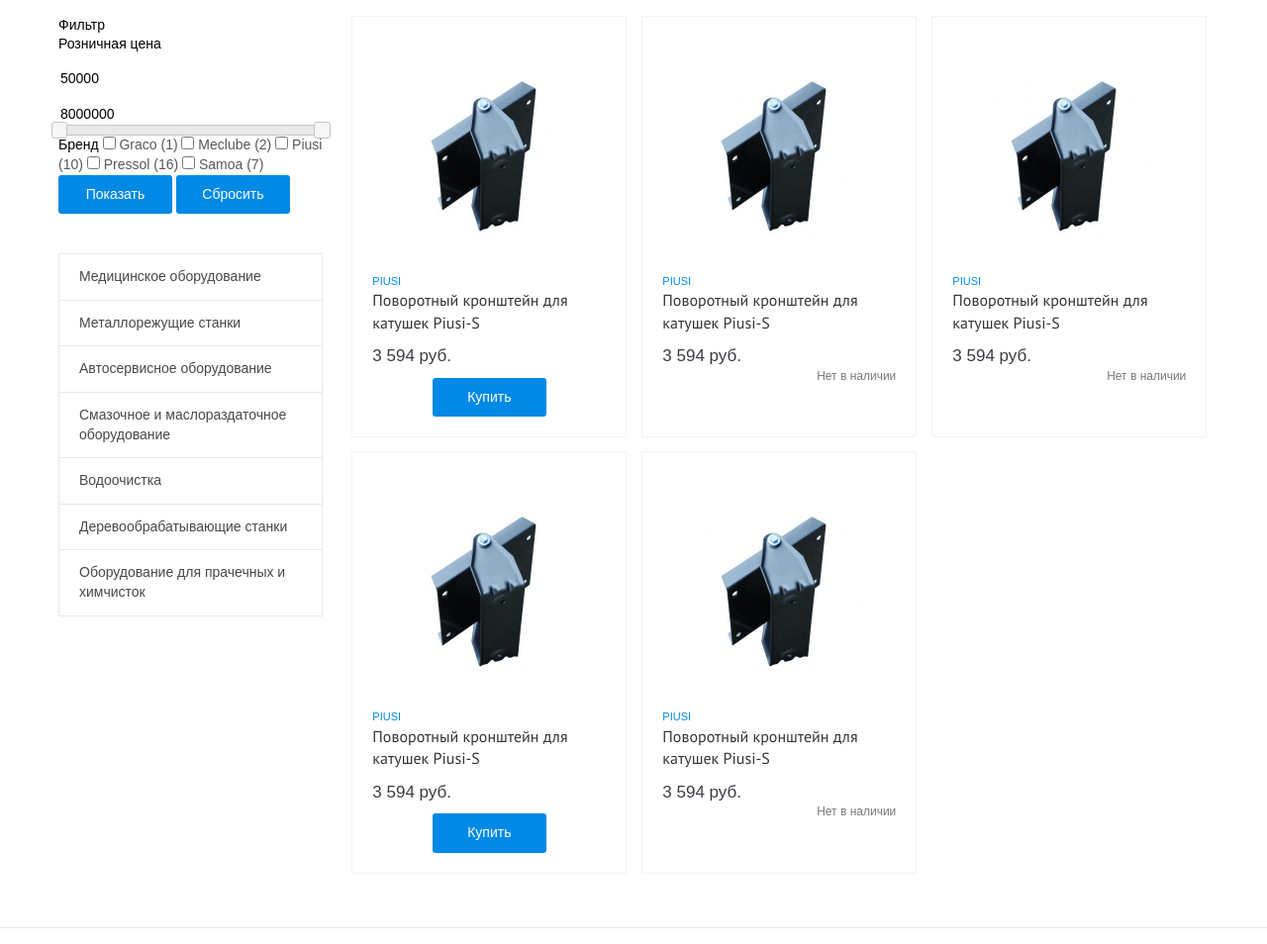
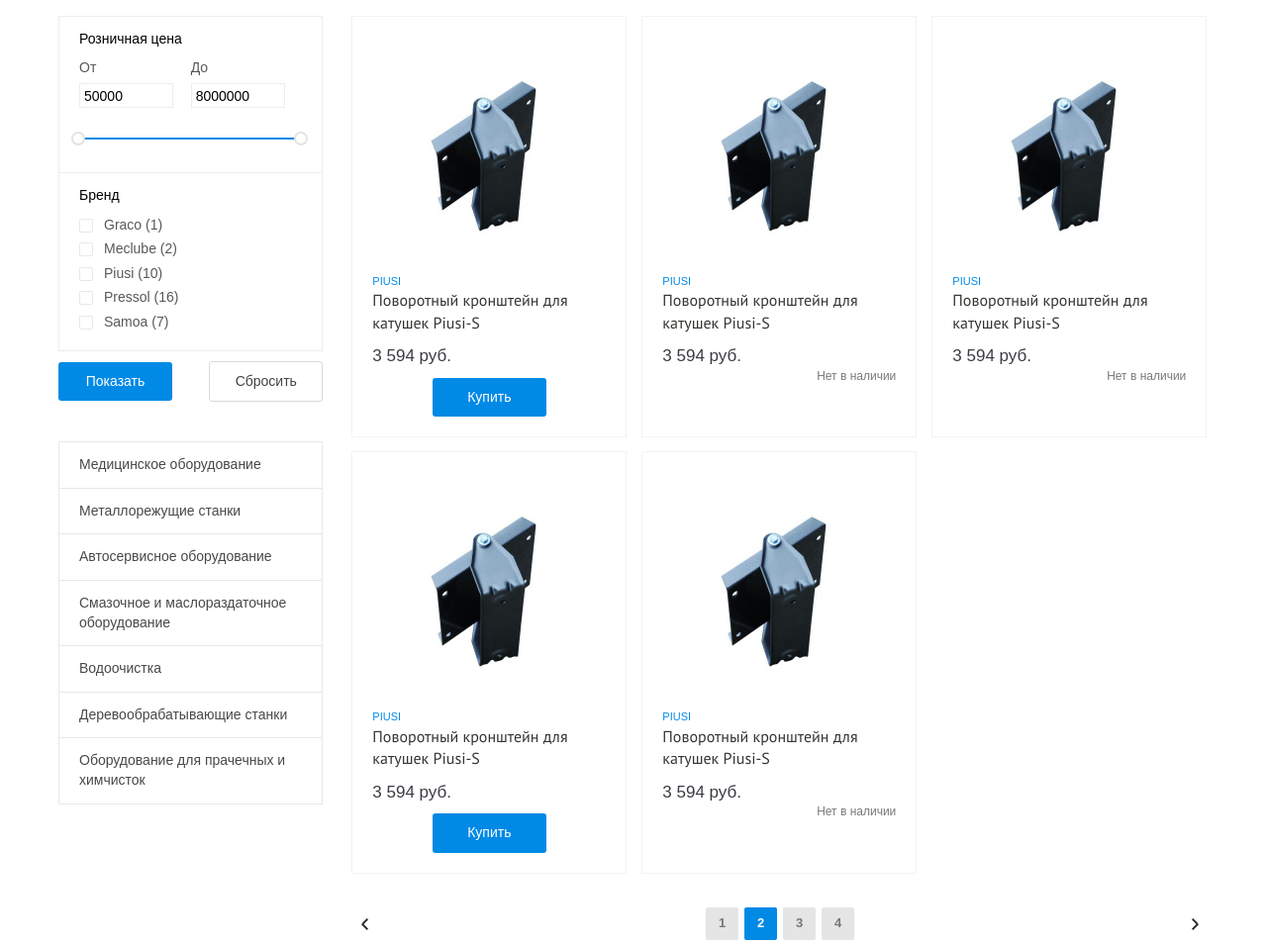
Before and after one commit to Verta-master/export, a plain HTML site: page catalog.html in a window 1280 px wide. Shown: the part 320-1274 px from the top of the page at 99% size. Drawn offline with nearby package versions, Linux system fonts and the light colour scheme; a web font is replaced by a local one.

Commit message:
Update 2018-06-10T13:09:25.471Z

```diff
--- a/catalog.html
+++ b/catalog.html
@@ -151,31 +151,33 @@
           <div class="sidebar__block">
             <button type="button" class="sidebar__title">Розничная цена</button>
             <div class="sidebar__price">
-              <div class="sidebar__number">
-                <p class="filter__title"></p>
-                <input type="text" id="amount-min" class="filter__input">
+              <div class="sidebar__wrap">
+                <div class="sidebar__number">
+                  <span>От</span>
+                  <input type="text" id="amount-min" class="sidebar__input">
+                </div>
+                <div class="sidebar__number">
+                  <span>До</span>
+                  <input type="text" id="amount-max" class="sidebar__input">
+                </div>
               </div>
-              <div class="sidebar__number">
-                <p class="filter__title"></p>
-                <input type="text" id="amount-max" class="filter__input">
-              </div>
-              <div class="filter__range">
+              <div class="sidebar__range">
                 <div id="slider-range"></div>
               </div>
             </div>
           </div>
-          <div class="sidebar__block">
+          <div class="sidebar__block sidebar__block--border">
             <button type="button" class="sidebar__title">Бренд</button>
-            <input type="checkbox" name="brand1" id="brand1" class="sidebar__checkbox">
-            <label for="brand1" class="sidebar__label">Graco (1)</label>
-            <input type="checkbox" name="brand2" id="brand2" class="sidebar__checkbox">
-            <label for="brand2" class="sidebar__label">Meclube (2)</label>
-            <input type="checkbox" name="brand3" id="brand3" class="sidebar__checkbox">
-            <label for="brand3" class="sidebar__label">Piusi (10)</label>
-            <input type="checkbox" name="brand4" id="brand4" class="sidebar__checkbox">
-            <label for="brand4" class="sidebar__label">Pressol (16)</label>
-            <input type="checkbox" name="brand5" id="brand5" class="sidebar__checkbox">
-            <label for="brand5" class="sidebar__label">Samoa (7)</label>
+            <input type="checkbox" name="brand1" id="brand1" class="modal__checkbox">
+            <label for="brand1" class="modal__check">Graco (1)</label>
+            <input type="checkbox" name="brand2" id="brand2" class="modal__checkbox">
+            <label for="brand2" class="modal__check">Meclube (2)</label>
+            <input type="checkbox" name="brand3" id="brand3" class="modal__checkbox">
+            <label for="brand3" class="modal__check">Piusi (10)</label>
+            <input type="checkbox" name="brand4" id="brand4" class="modal__checkbox">
+            <label for="brand4" class="modal__check">Pressol (16)</label>
+            <input type="checkbox" name="brand5" id="brand5" class="modal__checkbox">
+            <label for="brand5" class="modal__check">Samoa (7)</label>
           </div>
           <div class="sidebar__btns">
             <button class="btn">Показать</button>
@@ -269,8 +271,8 @@
         </nav>
       </section>
 
-      <!--   Catalog list   -->
       <section class="main">
+        <!--   Catalog list   -->
         <ul class="catalog catalog--internal">
           <li class="catalog__item">
             <div class="catalog__like-wrap">
@@ -338,6 +340,16 @@
             <span class="catalog__comment">Нет в наличии</span>
           </li>
         </ul>
+
+        <!--   Pagination   -->
+        <nav class="pages">
+          <a href="#" class="pages__prev"><i></i></a>
+          <a href="#" class="pages__link">1</a>
+          <a href="#" class="pages__link pages__link--active">2</a>
+          <a href="#" class="pages__link">3</a>
+          <a href="#" class="pages__link">4</a>
+          <a href="#" class="pages__next"><i></i></a>
+        </nav>
       </section>
     </div>
   </main>
--- a/css/style.css
+++ b/css/style.css
@@ -892,6 +892,19 @@
 .btn:hover,
 .btn:active {
   background-color: #00a2f4;
+  -webkit-transition: ease 0.2s;
+  transition: ease 0.2s;
+}
+.btn--white {
+  background-color: #fff;
+  color: #434343;
+  border: 1px solid #dadada;
+  -webkit-transition: ease 0.2s;
+  transition: ease 0.2s;
+}
+.btn--white:hover,
+.btn--white:active {
+  background-color: #dadada;
   -webkit-transition: ease 0.2s;
   transition: ease 0.2s;
 }
@@ -1684,6 +1697,7 @@
   -webkit-box-shadow: 0px 3px 10px rgba(0, 0, 0, 0.15);
           box-shadow: 0px 3px 10px rgba(0, 0, 0, 0.15);
 }
+.sidebar__filter-btn,
 .sidebar__menu-btn {
   display: none;
 }
@@ -1745,6 +1759,210 @@
 }
 .sidebar__filter {
   margin-bottom: 40px;
+}
+.sidebar__btns {
+  display: -webkit-box;
+  display: -ms-flexbox;
+  display: flex;
+  width: 100%;
+  margin-top: 10px;
+  -webkit-box-pack: justify;
+      -ms-flex-pack: justify;
+          justify-content: space-between;
+  -webkit-box-align: center;
+      -ms-flex-align: center;
+          align-items: center;
+}
+.sidebar__block {
+  padding: 13px 20px;
+  border: 1px solid #ededed;
+}
+.sidebar__block--border {
+  border-top: none;
+}
+.sidebar__block .modal__check {
+  margin-bottom: 5px;
+}
+.sidebar__title {
+  width: 100%;
+  margin-bottom: 10px;
+  text-align: left;
+}
+.sidebar__title:hover,
+.sidebar__title--opened {
+  color: #0089e5;
+}
+.sidebar__input {
+  display: block;
+  width: 95px;
+  height: 25px;
+  padding: 0 4px;
+  margin-top: 5px;
+  border: 1px solid #ededed;
+}
+.sidebar__wrap {
+  display: -webkit-box;
+  display: -ms-flexbox;
+  display: flex;
+  -webkit-box-pack: justify;
+      -ms-flex-pack: justify;
+          justify-content: space-between;
+  -webkit-box-align: center;
+      -ms-flex-align: center;
+          align-items: center;
+  margin-bottom: 30px;
+}
+.sidebar__number {
+  width: 50%;
+}
+.sidebar__range {
+  margin-bottom: 20px;
+  /* Ползунок */
+  /* горизонтальный слайдер (сама полоса по которой бегает ползунок) */
+  /* позиционируем ползунки */
+  /* оформление полосы по которой ходит ползунок */
+  /* оформление активного участка (между двумя ползунками) */
+  /* скругление для полосы слайдера */
+}
+.sidebar__range .ui-slider {
+  position: relative;
+}
+.sidebar__range .ui-slider .ui-slider-handle {
+  position: absolute;
+  z-index: 2;
+  width: 14px;
+  height: 14px;
+  border-radius: 50%;
+  border: 2px solid #e3e3e3;
+  background-color: #fff;
+  background-image: none;
+  cursor: pointer;
+  outline: none;
+}
+.sidebar__range .ui-slider .ui-slider-range {
+  position: absolute;
+  z-index: 1;
+  font-size: .7em;
+  display: block;
+  border: 0;
+  overflow: hidden;
+}
+.sidebar__range .ui-slider-horizontal {
+  height: 2px;
+}
+.sidebar__range .ui-slider-horizontal .ui-slider-handle {
+  top: -6px;
+  margin-left: -8px;
+}
+.sidebar__range .ui-slider-horizontal .ui-slider-range {
+  top: 0;
+  height: 100%;
+}
+.sidebar__range .ui-slider-horizontal .ui-slider-range-min {
+  left: 0;
+}
+.sidebar__range .ui-slider-horizontal .ui-slider-range-max {
+  right: 0;
+}
+.sidebar__range .ui-widget-content {
+  border: none;
+  background-color: #585858;
+}
+.sidebar__range .ui-widget-header {
+  border: none;
+  background-color: #0089e5;
+}
+.sidebar__range .ui-corner-all {
+  border-radius: 4px;
+}
+.pages {
+  margin-top: 20px;
+  display: -webkit-box;
+  display: -ms-flexbox;
+  display: flex;
+  -ms-flex-wrap: wrap;
+      flex-wrap: wrap;
+  -webkit-box-pack: center;
+      -ms-flex-pack: center;
+          justify-content: center;
+  -webkit-box-align: center;
+      -ms-flex-align: center;
+          align-items: center;
+}
+.pages__link {
+  display: -webkit-box;
+  display: -ms-flexbox;
+  display: flex;
+  -webkit-box-pack: center;
+      -ms-flex-pack: center;
+          justify-content: center;
+  -webkit-box-align: center;
+      -ms-flex-align: center;
+          align-items: center;
+  width: 33px;
+  height: 33px;
+  margin-left: 3px;
+  margin-right: 3px;
+  font-size: 13px;
+  font-weight: 700;
+  border-radius: 2px;
+  color: #777;
+  background-color: #e5e5e5;
+}
+.pages__link--active {
+  color: #fff;
+  background-color: #0089e5;
+}
+.pages__prev,
+.pages__next {
+  top: 60%;
+  width: 30px;
+  height: 30px;
+  display: -webkit-box;
+  display: -ms-flexbox;
+  display: flex;
+  -webkit-box-pack: center;
+      -ms-flex-pack: center;
+          justify-content: center;
+  -webkit-box-align: center;
+      -ms-flex-align: center;
+          align-items: center;
+  border-radius: 50%;
+}
+.pages__prev i,
+.pages__next i {
+  display: block;
+  width: 15px;
+  height: 15px;
+  background: url(../img/uni-slider-buttons.png) no-repeat;
+}
+.pages__prev {
+  margin-right: auto;
+}
+.pages__prev i {
+  background-position: -18px 0;
+}
+.pages__prev:hover,
+.pages__prev:active {
+  background-color: #0089e5;
+}
+.pages__prev:hover i,
+.pages__prev:active i {
+  background-position: -18px -16px;
+}
+.pages__next {
+  margin-left: auto;
+}
+.pages__next i {
+  background-position: 0 0;
+}
+.pages__next:hover,
+.pages__next:active {
+  background-color: #0089e5;
+}
+.pages__next:hover i,
+.pages__next:active i {
+  background-position: 0 -16px;
 }
 @media (max-width: 1182px) {
   .wrapper {
```
Also changed, not shown: css/style.min.css.
